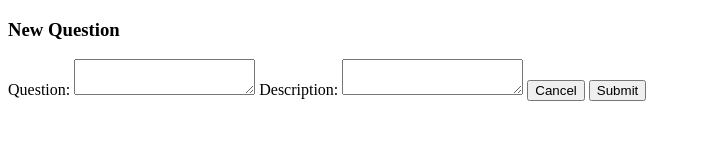
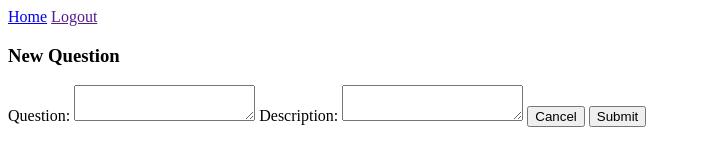
Before and after one commit to andrewesong/mean_belt_exam, a website with bundled scripts: page client/index.html at #/newQuestion in a window 1280 px wide. Shown: the whole page, without its empty margins (0-701 px from the left). Built offline with nearby package versions, Linux system fonts and the light colour scheme.

Commit message:
first commit

```diff
--- a/client/static/partials/newQuestion.html
+++ b/client/static/partials/newQuestion.html
@@ -1,5 +1,7 @@
 <div ng-controller="newQuestionsController as NQC">
 	<div class="container">
+		<a href="#/dashboard">Home</a>
+		<a href="" ng-click="NQC.logout()">Logout</a>
 		<h3>New Question</h3>
 		<form>
 			Question: <textarea ng-model="NQC.newQuestion.question"></textarea>
```
